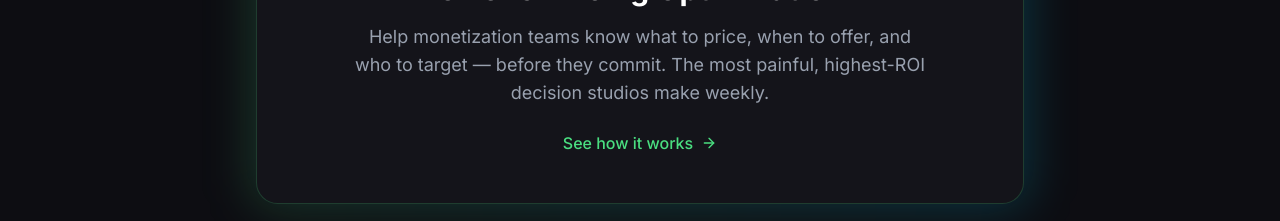
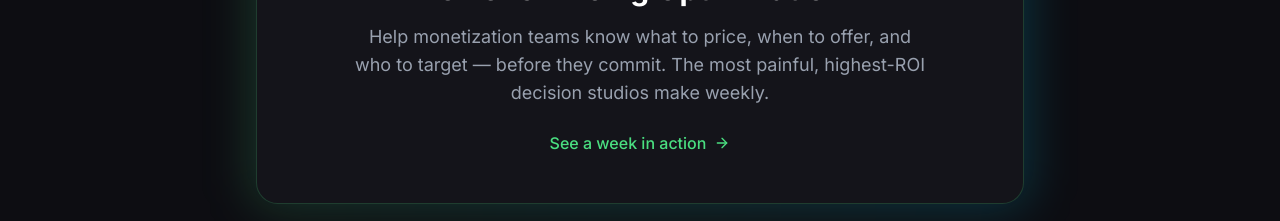
Before and after one commit to ashishsharma2877/Olive-Studio, a Next.js app: page /investors in a window 1280 px wide. Shown: the part 940-1161 px from the top of the page. Built offline with nearby package versions, Linux system fonts and the light colour scheme.

Commit message:
Change wedge CTA to 'See a week in action'

```diff
--- a/src/app/investors/page.tsx
+++ b/src/app/investors/page.tsx
@@ -76,7 +76,7 @@ export default function InvestorsPage() {
                 before they commit. The most painful, highest-ROI decision studios make weekly.
               </p>
               <div className="mt-6 inline-flex items-center text-[#4ADE80] font-medium">
-                See how it works
+                See a week in action
                 <ArrowRight className="ml-2 w-4 h-4 group-hover:translate-x-1 transition-transform" />
               </div>
             </Link>
```
